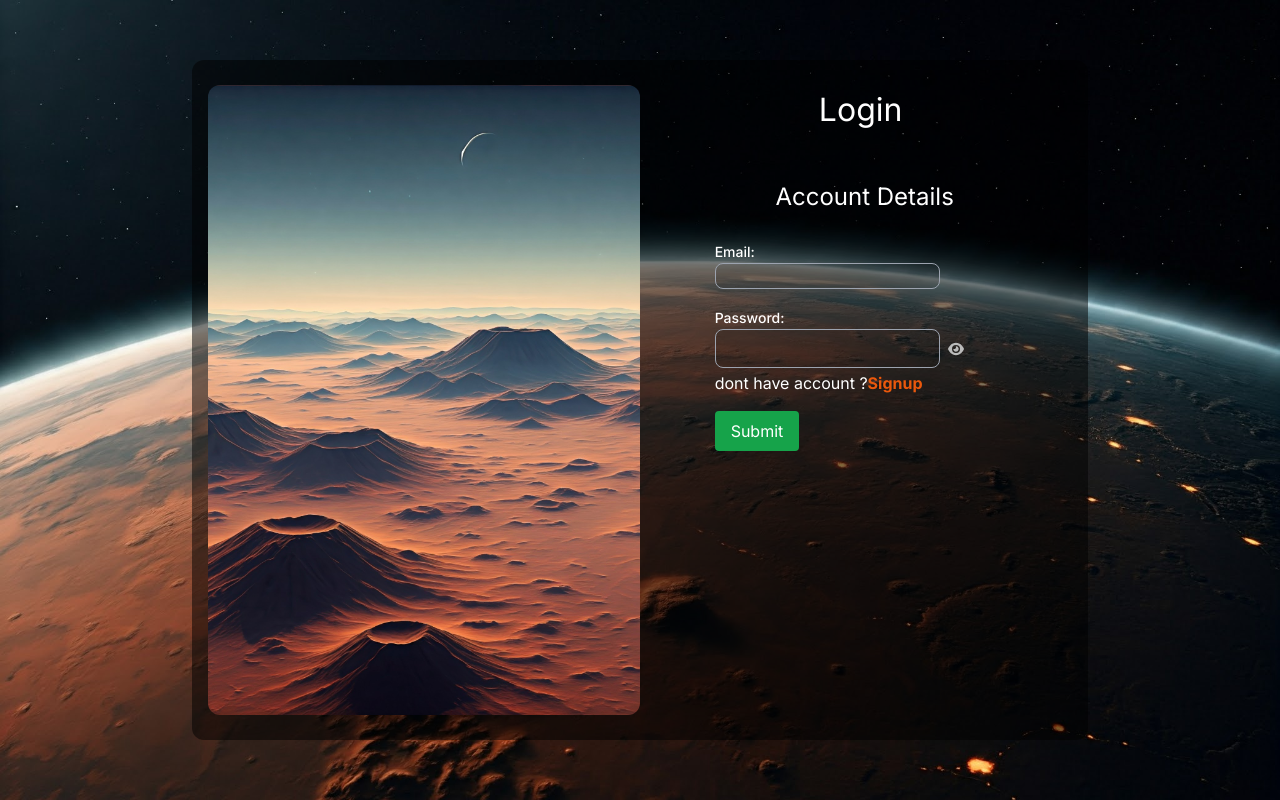
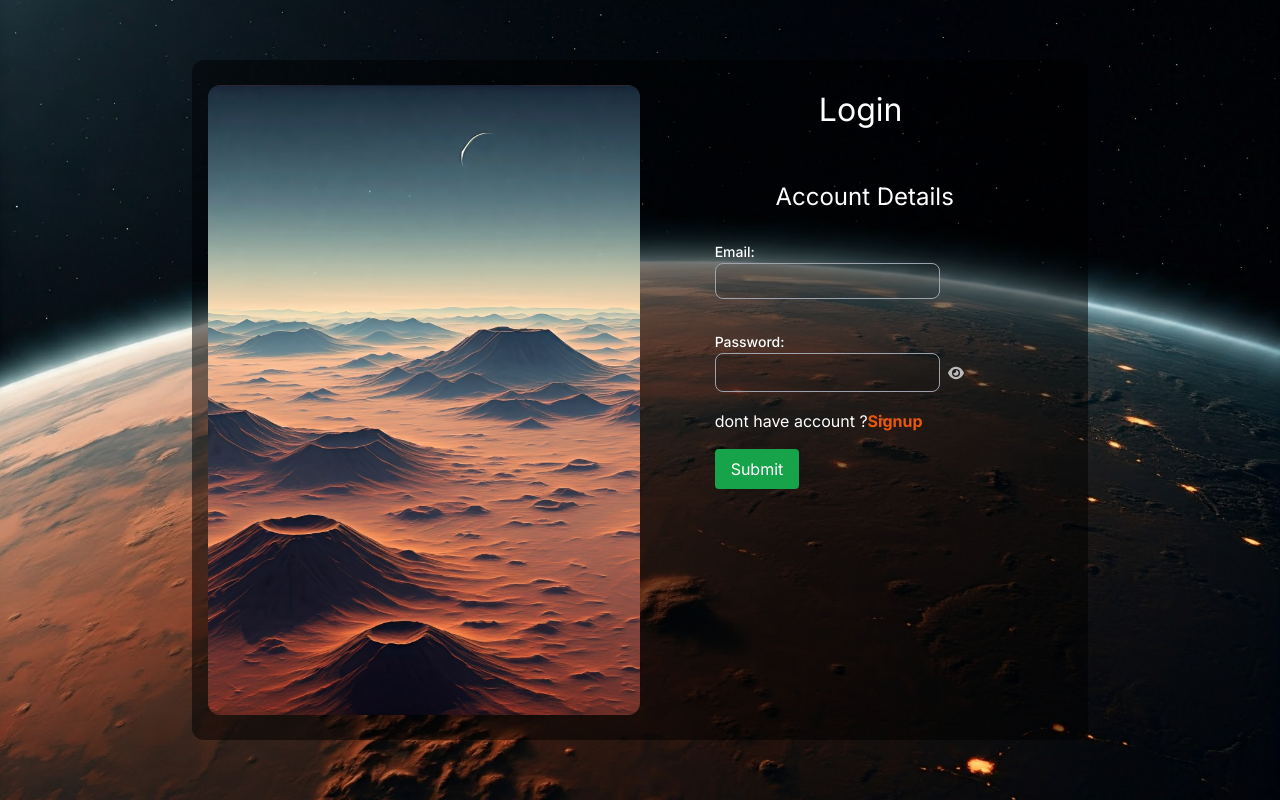
Before and after one commit to pradhanSagarK-bmsce/hyperTrade, a React (Vite) app: page /login in a window 1280 px wide. Built offline with nearby package versions, Linux system fonts and the light colour scheme; no server answers; a web font is replaced by a local one.

Commit message:
minor fixes

```diff
--- a/src/components/Login-signup/VendorLogin.jsx
+++ b/src/components/Login-signup/VendorLogin.jsx
@@ -95,7 +95,7 @@ const VendorLogin = ({ setVendorInfo }) => {
 
           <div
             id="emailcontainer"
-            className="inputcontainer h-16 w-[300px] mb-[0.1rem]"
+            className="inputcontainer h-[5.5rem] w-[300px] mb-[0.1rem]"
           >
             <label
               className="text-sm font-medium text-white"
@@ -154,7 +154,7 @@ const VendorLogin = ({ setVendorInfo }) => {
             )}
           </div>
 
-          <p className="text-white">
+          <p className="text-white mt-4">
             dont have account ?
             <strong className="text-orange-600 cursor-pointer">
               <Link to="/signup">Signup</Link>
--- a/src/services/getData.jsx
+++ b/src/services/getData.jsx
@@ -1 +1 @@
-export const baseURL = `https://40fa-106-51-119-59.ngrok-free.app`
+export const baseURL = `https://7284-106-51-116-22.ngrok-free.app`
```
